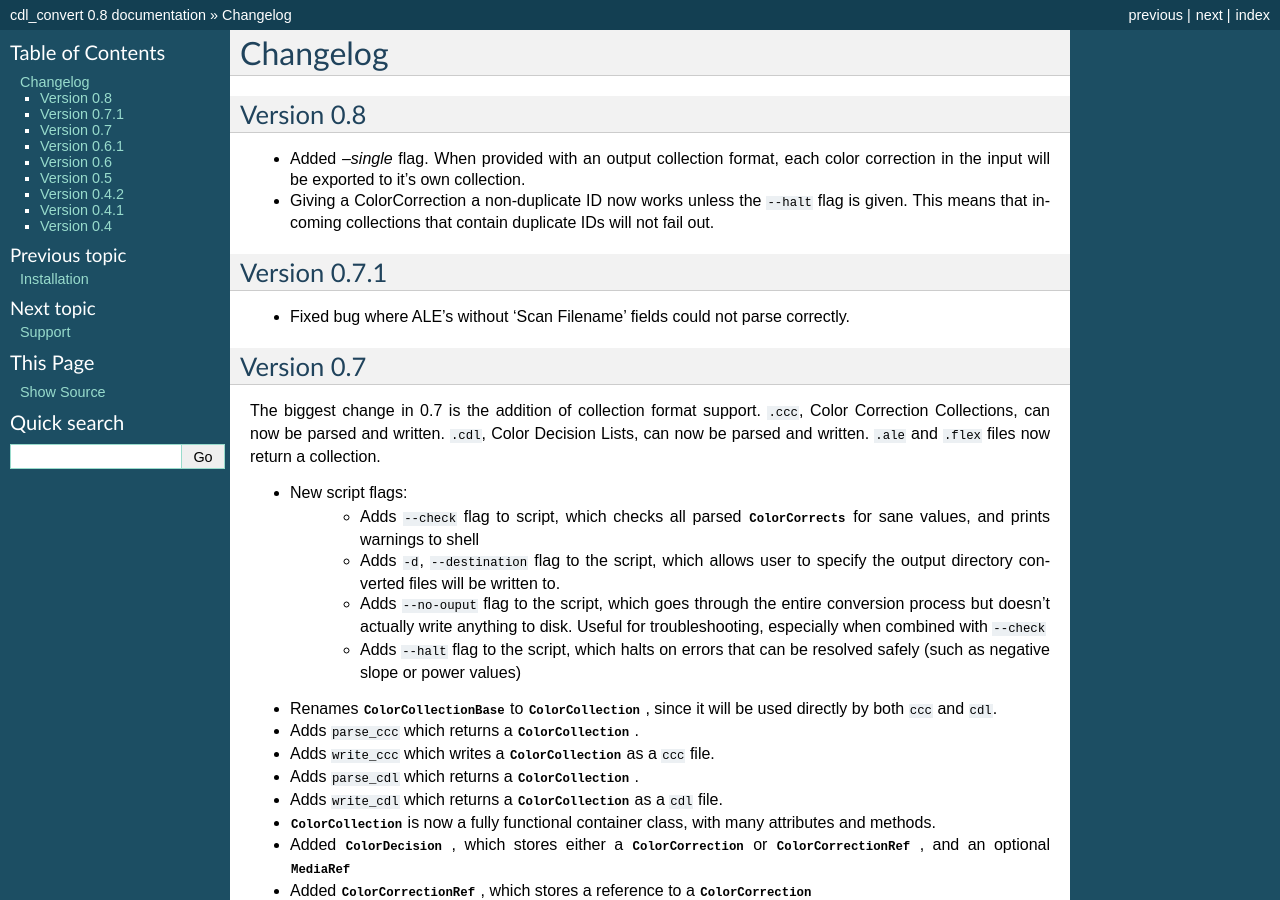
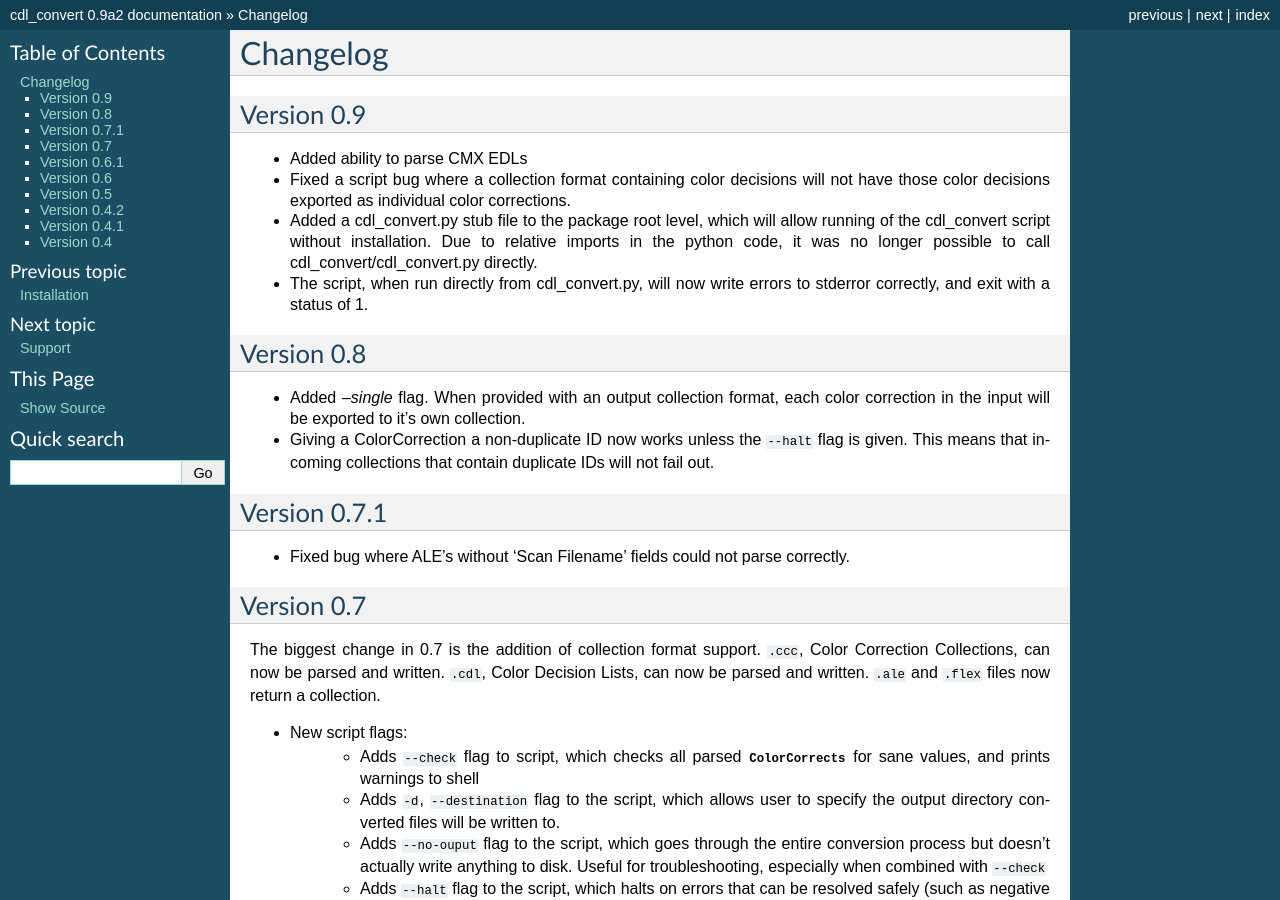
Before and after one commit to shidarin/cdl_convert, a Sphinx documentation site: the page built from docs/changelog.rst, in a window 1280 px wide and 900 px high. Built offline with Sphinx 7.4.7, drawn with Linux system fonts in a browser that asks for light colours; some of the changed text lies outside the part shown.

Commit message:
Updates docs/readmes/changelogs for cmx parsing

```diff
--- a/cdl_convert/__init__.py
+++ b/cdl_convert/__init__.py
@@ -94,7 +94,7 @@ __author__ = "Sean Wallitsch"
 __copyright__ = "Copyright 2015, Sean Wallitsch"
 __credits__ = ["Sean Wallitsch", ]
 __license__ = "MIT"
-__version__ = "0.8"
+__version__ = "0.9a2"
 __maintainer__ = "Sean Wallitsch"
 __email__ = "shidarin@alphamatte.com"
 __status__ = "Development"
--- a/docs/changelog.rst
+++ b/docs/changelog.rst
@@ -1,6 +1,14 @@
 #########
 Changelog
 #########
+
+Version 0.9
+===========
+
+- Added ability to parse CMX EDLs
+- Fixed a script bug where a collection format containing color decisions will not have those color decisions exported as individual color corrections.
+- Added a cdl_convert.py stub file to the package root level, which will allow running of the cdl_convert script without installation. Due to relative imports in the python code, it was no longer possible to call cdl_convert/cdl_convert.py directly.
+- The script, when run directly from cdl_convert.py, will now write errors to stderror correctly, and exit with a status of 1.
 
 
 Version 0.8
```
Also changed, not shown: README.rst (+7 -0 lines), docs/cdl_convert.rst (+5 -4 lines).
